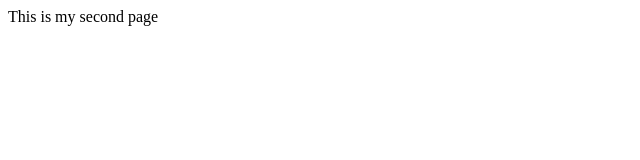
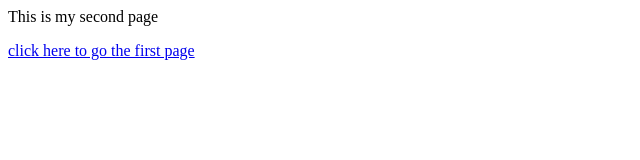
Before and after one commit to RowanMary/hello-world, a plain HTML site: page second.html in a window 1280 px wide. Shown: the whole page, without its empty margins (0-640 px from the left). Drawn offline with Linux system fonts and the light colour scheme.

Commit message:
Update second.html
Added a link back to the first page

```diff
--- a/second.html
+++ b/second.html
@@ -1,5 +1,7 @@
 <html>
   <body>
     <p>This is my second page</p>
+
+    <p><a href="index.html">click here to go the first page</a></p>
     </body>
   </html>
```
